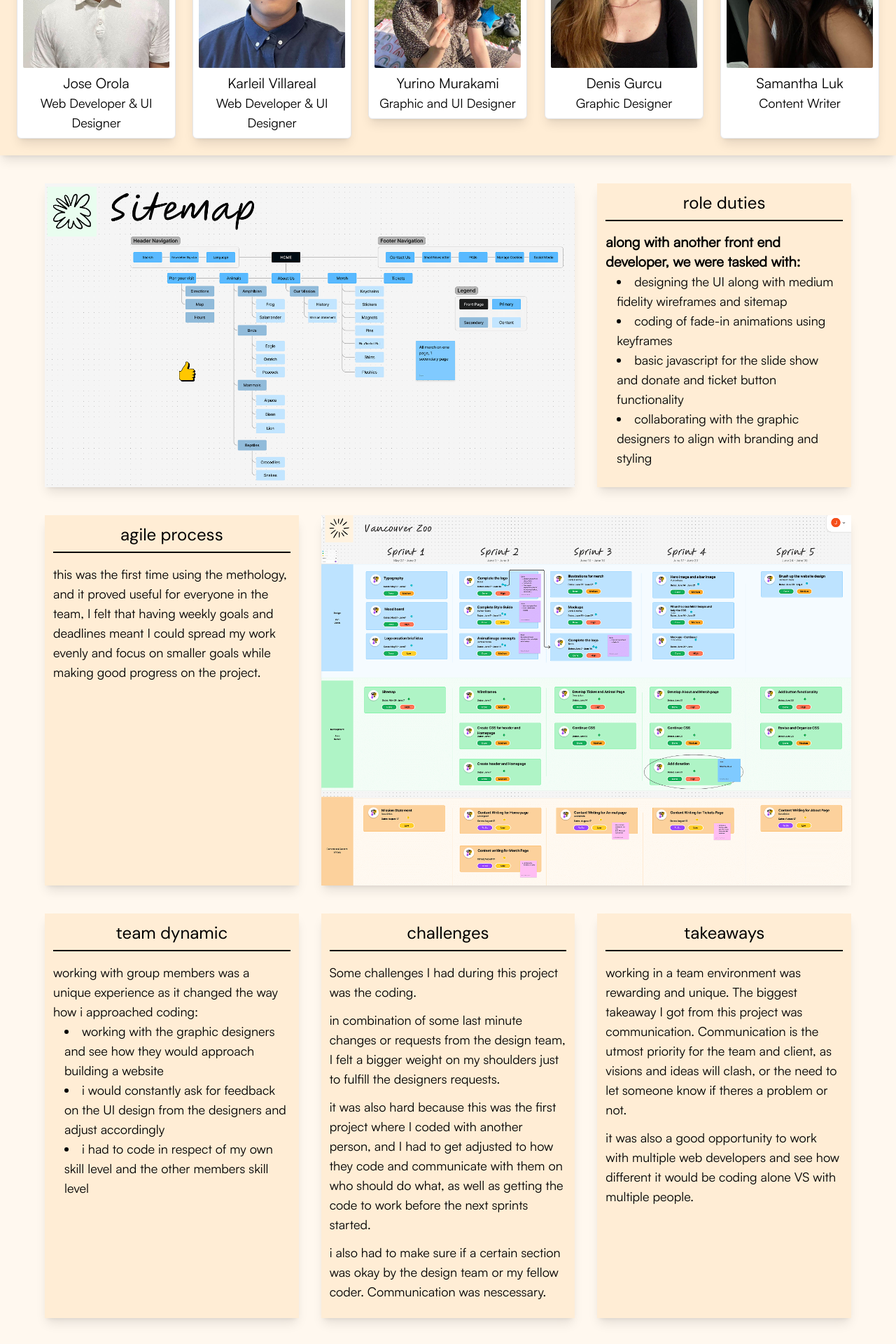
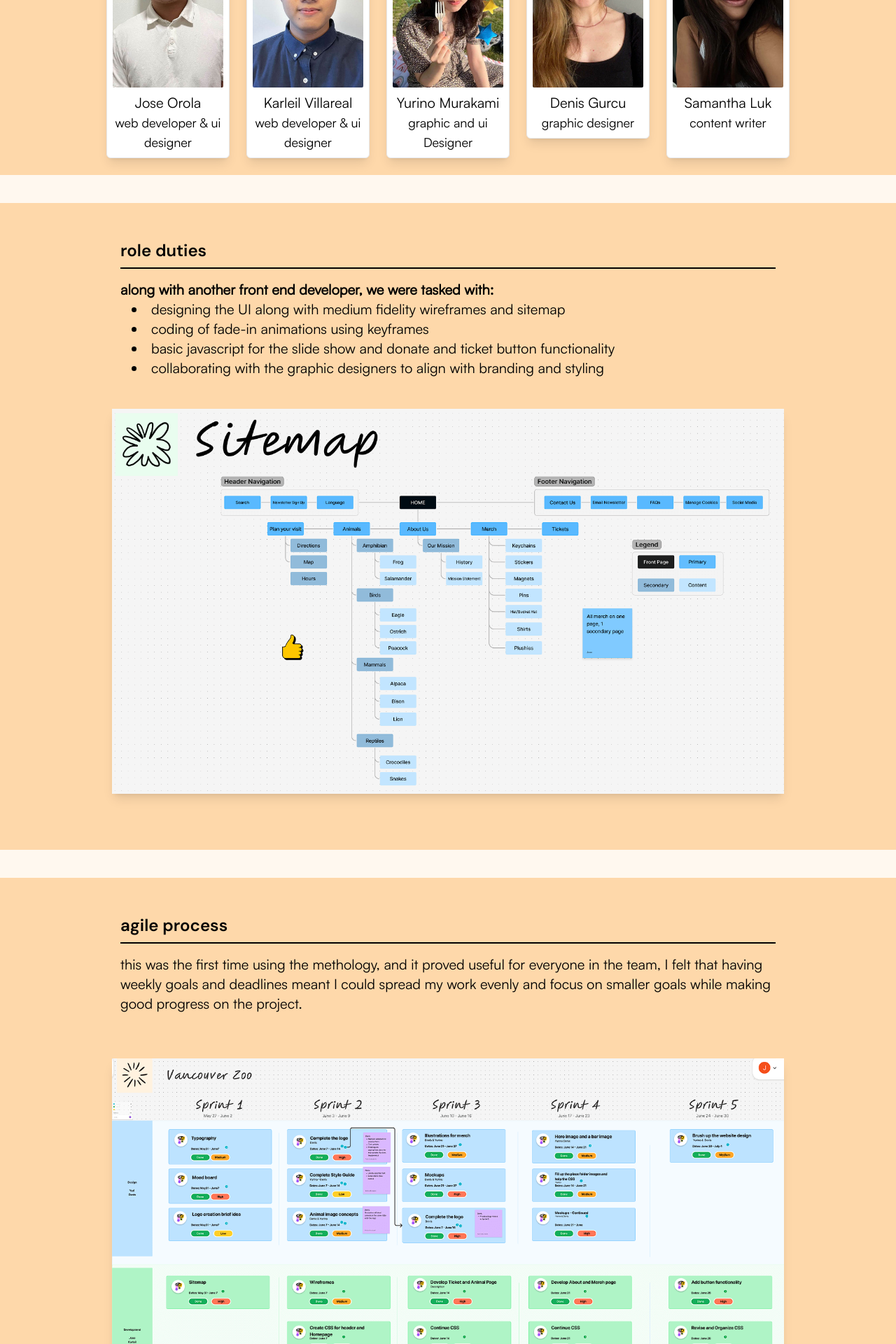
Before and after one commit to jorola0411/PortfolioWebsite, a React (Vite) app in the folder portfolio-website/: page /projects/lelem in a window 1280 px wide. Shown: the part 780-2700 px from the top of the page at 70% size. Built offline with nearby package versions, Linux system fonts and the light colour scheme.

Commit message:
aesthetic and format updates

```diff
--- a/portfolio-website/index.html
+++ b/portfolio-website/index.html
@@ -7,7 +7,7 @@
     <link rel="preconnect" href="https://fonts.gstatic.com" crossorigin>
     <link href="https://fonts.googleapis.com/css2?family=DM+Sans:ital,opsz,wght@0,9..40,100..1000;1,9..40,100..1000&display=swap" rel="stylesheet">
     <meta name="viewport" content="width=device-width, initial-scale=1.0" />
-    <title>Jose Orola</title>
+    <title>Jose Orola | Web Designer & Developer</title>
   </head>
   <body>
     <div id="root"></div>
--- a/portfolio-website/src/components/Lelem.jsx
+++ b/portfolio-website/src/components/Lelem.jsx
@@ -54,16 +54,16 @@ function Lelem() {
       <meta name="twitter:url" content="https://joseorola.ca/projects/lelem" />
 
       <div className="items-center justify-center">
-        <div className="w-full bg-beige-200 py-10 mt-10 mb-10 shadow-lg">
+        <div className="w-full bg-beige-100 lg:py-10 lg:mt-10 mb-10 p-5">
           <h1 className="sm:text-2xl md:text-3xl lg:text-4xl xl:text-6xl font-bold text-center" data-aos="fade-down"> Lelem Natural Park</h1>
           <hr className="max-w-[80%] border-t-2 border-black mt-2 mb-4 mx-auto" />
           <div className='flex gap-4 justify-center mb-3'>
 
-            <button className="sm:text-sm md:text-lg lg:text-lg xl:text-3xl bg-beige-500 text-white px-6 py-2 hover:bg-orange-600 transition duration-200 gap-10"> <a href="https://github.com/jorola0411/projectmanagement.git" target="_blank">
+            <button className="sm:text-sm md:text-lg lg:text-lg xl:text-3xl bg-beige-500 text-white px-6 py-2 hover:bg-orange-600 transition duration-200 gap-10 rounded-sm"> <a href="https://github.com/jorola0411/projectmanagement.git" target="_blank">
               GitHub
             </a></button>
 
-            <button className="sm:text-sm md:text-lg lg:text-lg xl:text-3xl bg-beige-500 text-white px-6 py-2 hover:bg-orange-600 transition duration-200"> <a href="https://lelemnaturalpark.joseorola.ca/" target="_blank">
+            <button className="sm:text-sm md:text-lg lg:text-lg xl:text-3xl bg-beige-500 text-white px-6 py-2 hover:bg-orange-600 transition duration-200 rounded-sm"> <a href="https://lelemnaturalpark.joseorola.ca/" target="_blank">
               Live Website
             </a></button>
 
@@ -75,9 +75,9 @@ function Lelem() {
               <h2 className='text-center sm:text-xl md:text-2xl lg:text-2xl xl:text-3xl'>technologies</h2>
               <hr className="max-w-[25%] border-t-2 border-black mt-2 mb-4 mx-auto" />
               <div className="relative flex justify-center items-center ">
-                <img src={html} alt="html logo" className="mb-2 rounded-xs object-contain sm:h-12 md:h-16 lg:h-24 xl:h-36" />
-                <img src={css} alt="css3 logo" className="mb-2 rounded-xs object-contain sm:h-12 md:h-16 lg:h-24 xl:h-36" />
-                <img src={jslogo} alt="javascript logo" className="mb-2 rounded-xs object-contain sm:h-12 md:h-16 lg:h-24 xl:h-36" />
+                <img src={html} alt="html logo" className="mb-2 rounded-xs object-contain sm:h-12 md:h-14 lg:h-16 xl:h-36" />
+                <img src={css} alt="css3 logo" className="mb-2 rounded-xs object-contain sm:h-12 md:h-14 lg:h-16 xl:h-36" />
+                <img src={jslogo} alt="javascript logo" className="mb-2 rounded-xs object-contain sm:h-12 md:h-14 lg:h-16 xl:h-36" />
               </div>
             </div>
 
@@ -100,8 +100,8 @@ function Lelem() {
 
 
 
-        <div className="sm:col-span-5 md:col-span-5 lg:grid-cols-5 xl:grid-cols-5 space-y-6 mb-10">
-          <div className="bg-beige-100 shadow-lg p-6">
+        <div className="sm:col-span-5 md:col-span-5 lg:grid-cols-5 xl:grid-cols-5 space-y-6 mb-10 bg-beige-200 ">
+          <div className="p-6 max-w-[80%] mx-auto">
             <h1 className="sm:text-xl md:text-2xl lg:text-2xl xl:text-4xl font-bold">team and roles</h1>
             <hr className="border-t-2 border-black mt-2 mb-4" />
 
@@ -110,14 +110,14 @@ function Lelem() {
               <div className="bg-white p-2 shadow-lg rounded-md border border-gray-200 text-center sm:col-span-1 md:col-span-1" data-aos="flip-right" data-aos-anchor-placement="top-bottom">
                 <img src={jose} alt="Jose Orola" description="Polaroid style button and photo for the team members." className="mb-2 rounded-xs object-cover w-full h-64" />
                 <p className="mt-2 font-medium sm:text-md md:text-lg lg:text-xl xl:text-3xl">Jose Orola</p>
-                <p className="sm:text-sm md:text-md lg:text-lg xl:text-xl">Web Developer & UI Designer</p>
+                <p className="sm:text-sm md:text-md lg:text-lg xl:text-xl">web developer & ui designer</p>
               </div>
 
               <a href="https://karleilvillareal.ca/" target="_blank">
                 <div className="bg-white p-2 shadow-lg rounded-md border border-gray-200 text-center sm:col-span-1 md:col-span-1" data-aos="flip-right" data-aos-anchor-placement="top-bottom">
                   <img src={leil} alt="Karleil Villareal" description="Polaroid style button and photo for the team members." className="mb-2 rounded-xs object-cover w-full h-64" />
                   <p className="mt-2 font-medium sm:text-md md:text-lg lg:text-xl xl:text-3xl">Karleil Villareal </p>
-                  <p className="sm:text-sm md:text-md lg:text-lg xl:text-xl">Web Developer & UI Designer</p>
+                  <p className="sm:text-sm md:text-md lg:text-lg xl:text-xl">web developer & ui designer</p>
                 </div>
               </a>
 
@@ -125,7 +125,7 @@ function Lelem() {
                 <div className="bg-white p-2 shadow-lg rounded-md border border-gray-200 text-center sm:col-span-1 md:col-span-1" data-aos="flip-right" data-aos-anchor-placement="top-bottom">
                   <img src={yurino} alt="Yurino Murakami" description="Polaroid style button and photo for the team members." className="mb-2 rounded-xs object-cover w-full h-64" />
                   <p className="mt-2 font-medium sm:text-md md:text-lg lg:text-xl xl:text-3xl">Yurino Murakami </p>
-                  <p className="sm:text-sm md:text-md lg:text-lg xl:text-xl">Graphic and UI Designer</p>
+                  <p className="sm:text-sm md:text-md lg:text-lg xl:text-xl">graphic and ui Designer</p>
                 </div>
               </a>
 
@@ -133,32 +133,29 @@ function Lelem() {
                 <div className="bg-white p-2 shadow-lg rounded-md border border-gray-200 text-center sm:col-span-1 md:col-span-1" data-aos="flip-right" data-aos-anchor-placement="top-bottom">
                   <img src={denis} alt="Denis Gurcu" description="Polaroid style button and photo for the team members." className="mb-2 rounded-xs object-cover w-full h-64" />
                   <p className="mt-2 font-medium sm:text-md md:text-lg lg:text-xl xl:text-3xl">Denis Gurcu</p>
-                  <p className="sm:text-sm md:text-md lg:text-lg xl:text-xl">Graphic Designer</p>
+                  <p className="sm:text-sm md:text-md lg:text-lg xl:text-xl">graphic designer</p>
                 </div>
               </a>
 
               <div className="bg-white p-2 shadow-lg rounded-md border border-gray-200 text-center sm:col-span-1 md:col-span-1" data-aos="flip-right" data-aos-anchor-placement="top-bottom">
                 <img src={sam} alt="Sam Luk" description="Polaroid style button and photo for the team members." className="mb-2 rounded-xs object-cover w-full h-64" />
                 <p className="mt-2 font-medium sm:text-md md:text-lg lg:text-xl xl:text-3xl">Samantha Luk </p>
-                <p className="sm:text-sm md:text-md lg:text-lg xl:text-xl">Content Writer</p>
+                <p className="sm:text-sm md:text-md lg:text-lg xl:text-xl">content writer</p>
               </div>
             </div>
           </div>
         </div>
+        <section className='p-10 bg-beige-200 mt-10'>
+        <div className="grid grid-cols-1 sm:grid-cols-3 md:grid-cols-3 gap-8 mx-auto max-w-[80%] mb-10">
 
-        <div className="grid grid-cols-1 sm:grid-cols-3 md:grid-cols-3 gap-8 mx-auto max-w-[90%] mb-10" data-aos="flip-right" data-aos-anchor-placement="center-bottom">
 
-          <div className='col-span-1 sm:col-span-3 md:col-span-3 lg:col-span-2 xl:col-span-2'>
-            <img src={sitemap} alt="Lelem Sitemap" description="The sitemap details the potential pages of the website." className='shadow-lg' />
-          </div>
-
-          <div className='col-span-1 sm:col-span-3 md:col-span-3 lg:col-span-1 xl:col-span-1 bg-beige-100 shadow-lg p-3'>
-            <h2 className='text-center sm:text-xl md:text-2xl lg:text-2xl xl:text-4xl'>role duties</h2>
+          <div className='col-span-1 sm:col-span-3 md:col-span-3 lg:col-span-3 xl:col-span-1 p-3 sm:order-2 md:order-2 lg:order-1'>
+            <h2 className='font-semibold sm:text-xl md:text-2xl lg:text-2xl xl:text-4xl'>role duties</h2>
             <hr className="border-t-2 border-black mt-2 mb-4" />
             <span className="sm:text-sm md:text-lg lg:text-xl xl:text-2xl font-semibold">
               along with another front end developer, we were tasked with:
             </span>
-            <ul className="sm:text-sm md:text-lg lg:text-lg xl:text-2xl list-disc list-inside pl-4">
+            <ul className="sm:text-sm md:text-lg lg:text-xl xl:text-2xl list-disc list-inside pl-4">
               <li>
                 designing the UI along with medium fidelity wireframes and
                 sitemap
@@ -175,29 +172,32 @@ function Lelem() {
             </ul>
 
           </div>
+          <div className='col-span-1 sm:col-span-3 md:col-span-3 lg:col-span-3 xl:col-span-2 sm:order-1 md:order-1 lg:order-2'>
+            <img src={sitemap} alt="Lelem Sitemap" description="The sitemap details the potential pages of the website." className='shadow-lg' />
+          </div>
         </div>
+        </section>
 
-
-        <div className="grid grid-cols-1 sm:grid-cols-3 md:grid-cols-3 gap-8 mx-auto max-w-[90%] mb-10">
-          <div className='col-span-1 sm:col-span-3 md:col-span-3 lg:col-span-1 xl:col-span-1 bg-beige-100 shadow-lg p-3 sm:order-2 md:order-2 lg:order-1'>
-            <h2 className='text-center sm:text-xl md:text-2xl lg:text-2xl xl:text-4xl'>agile process</h2>
+        <section className='p-10 bg-beige-200 mt-10'>
+        <div className="grid grid-cols-1 sm:grid-cols-3 md:grid-cols-1 gap-8 mx-auto max-w-[80%] mb-10">
+          <div className='col-span-1 sm:col-span-3 md:col-span-1 lg:col-span-1 xl:col-span-1  p-3 sm:order-2 md:order-2 lg:order-1'>
+            <h2 className='font-semibold sm:text-xl md:text-2xl lg:text-2xl xl:text-4xl'>agile process</h2>
             <hr className="border-t-2 border-black mt-2 mb-4" />
-            <p className='mb-5 sm:text-sm md:text-lg lg:text-lg xl:text-2xl'>this was the first time using the methology, and it proved
+            <p className='mb-5 sm:text-sm md:text-lg lg:text-xl xl:text-2xl'>this was the first time using the methology, and it proved
               useful for everyone in the team, I felt that having weekly goals
               and deadlines meant I could spread my work evenly and focus on
               smaller goals while making good progress on the project.</p>
-
           </div>
 
-          <div className='col-span-1 sm:col-span-3 md:col-span-3 lg:col-span-2 xl:col-span-2 sm:order-1 md:order-1 lg:order-2'>
-            <img src={schedule} alt="Sprint Schedule" description="This showcases the sprint schedule, which details how we divided the work, and showing what's included in the agile process." className='shadow-lg' />
+          <div className='col-span-1 sm:col-span-3 md:col-span-3 lg:col-span-1 xl:col-span-2 sm:order-1 md:order-1 lg:order-2'>
+            <img src={schedule} alt="Sprint Schedule" description="This showcases the sprint schedule, which details how we divided the work, and showing what's included in the agile process." className='shadow-lg  mx-auto' />
           </div>
         </div>
+        </section>
 
-        <div className="grid grid-cols-1 sm:grid-cols-3 md:grid-cols-3 gap-8 mx-auto max-w-[90%] mb-10">
-
-          <div className='col-span-1 sm:col-span-3 md:col-span-3 lg:col-span-1 xl:col-span-1 bg-beige-100 shadow-lg p-3'>
-            <h2 className='text-center sm:text-xl md:text-2xl lg:text-2xl xl:text-4xl'>team dynamic</h2>
+        <section className='p-10 bg-beige-200 mt-10'>
+          <div className='p-3 max-w-[80%] mx-auto  mb-10'>
+            <h2 className='font-semibold sm:text-xl md:text-2xl lg:text-2xl xl:text-4xl'>team dynamic</h2>
             <hr className="border-t-2 border-black mt-2 mb-4" />
             <span className="ssm:text-sm md:text-lg lg:text-lg xl:text-2xl">
               working with group members was a unique experience as it changed
@@ -218,39 +218,45 @@ function Lelem() {
               </li>
             </ul>
           </div>
+          </section>
 
-          <div className='col-span-1 sm:col-span-3 md:col-span-3 lg:col-span-1 xl:col-span-1 bg-beige-100 shadow-lg p-3'>
-            <h2 className='text-center sm:text-xl md:text-2xl lg:text-2xl xl:text-4xl'>challenges</h2>
+          <section className='p-10 bg-beige-200 mt-10'>
+          <div className='mb-10 max-w-[80%] mx-auto p-3'>
+            <h2 className='font-semibold sm:text-xl md:text-2xl lg:text-2xl xl:text-4xl'>challenges</h2>
             <hr className="border-t-2 border-black mt-2 mb-4" />
-            <p className="sm:text-sm md:text-lg lg:text-lg xl:text-2xl mb-3">
-              Some challenges I had during this project was the coding.</p>
-            <p className="sm:text-sm md:text-lg lg:text-lg xl:text-2xl mb-3"> in combination of some last minute changes or requests from the design team, I felt a bigger weight on my shoulders just to fulfill the designers requests.   </p>
+            <p className="sm:text-sm md:text-lg lg:text-xl xl:text-2xl mb-3">
+              some challenges I had during this project was the coding.</p>
+            <p className="sm:text-sm md:text-lg lg:text-xl xl:text-2xl mb-3"> in combination of some last minute changes or requests from the design team, I felt a bigger weight on my shoulders just to fulfill the designers requests.   </p>
 
-            <p className="sm:text-sm md:text-lg lg:text-lg xl:text-2xl mb-3"> it was also hard because this was the first project where I coded with another person, and I had to get adjusted to how they code and communicate with them on who should do what,
+            <p className="sm:text-sm md:text-lg lg:text-xl xl:text-2xl mb-3"> it was also hard because this was the first project where I coded with another person, and I had to get adjusted to how they code and communicate with them on who should do what,
               as well as getting the code to work before the next sprints started.    </p>
 
-            <p className="sm:text-sm md:text-lg lg:text-lg xl:text-2xl mb-3"> i also had to make sure if a certain section was okay by the design team or my fellow coder. Communication was nescessary.
+            <p className="sm:text-sm md:text-lg lg:text-xl xl:text-2xl mb-3"> i also had to make sure if a certain section was okay by the design team or my fellow coder. Communication was nescessary.
             </p>
           </div>
+          </section>
 
-          <div className='col-span-1 sm:col-span-3 md:col-span-3 lg:col-span-1 xl:col-span-1 bg-beige-100 shadow-lg p-3'>
-            <h2 className='text-center sm:text-xl md:text-2xl lg:text-2xl xl:text-4xl'>takeaways</h2>
+
+          <section className='p-10 bg-beige-200 mt-10'>
+          <div className='mb-10 max-w-[80%] mx-auto p-3'>
+            <h2 className='font-semibold sm:text-xl md:text-2xl lg:text-2xl xl:text-4xl'>takeaways</h2>
             <hr className="border-t-2 border-black mt-2 mb-4" />
-            <p className="sm:text-sm md:text-lg lg:text-lg xl:text-2xl mb-3">
+            <p className="sm:text-sm md:text-lg lg:text-xl xl:text-2xl mb-3">
               working in a team environment was rewarding and unique. The
               biggest takeaway I got from this project was communication.
               Communication is the utmost priority for the team and client, as
               visions and ideas will clash, or the need to let someone know if
               theres a problem or not.
             </p>
-            <p className="sm:text-sm md:text-lg lg:text-lg xl:text-2xl">
+            <p className="sm:text-sm md:text-lg lg:text-xl xl:text-2xl">
               it was also a good opportunity to work with multiple web
               developers and see how different it would be coding alone VS
               with multiple people.
             </p>
           </div>
+          </section>
         </div>
-      </div>
+
 
     </>
   );
--- a/portfolio-website/src/components/Projects.jsx
+++ b/portfolio-website/src/components/Projects.jsx
@@ -36,7 +36,7 @@ function Project() {
         <div className="w-full md:mt-10 lg:mt-20 ">
           <div className=" mx-auto  ">
             <h1 className="sm:text-4xl md:text-5xl lg:text-6xl xl:text-8xl font-bold text-center" data-aos="fade-down">
-              WORKS
+              works
             </h1>
 
 
```
Also changed, not shown: portfolio-website/src/components/GoFish.jsx (+16 -16 lines), portfolio-website/src/components/Monster.jsx (+15 -15 lines), portfolio-website/src/components/Styles.jsx (+4 -4 lines).
